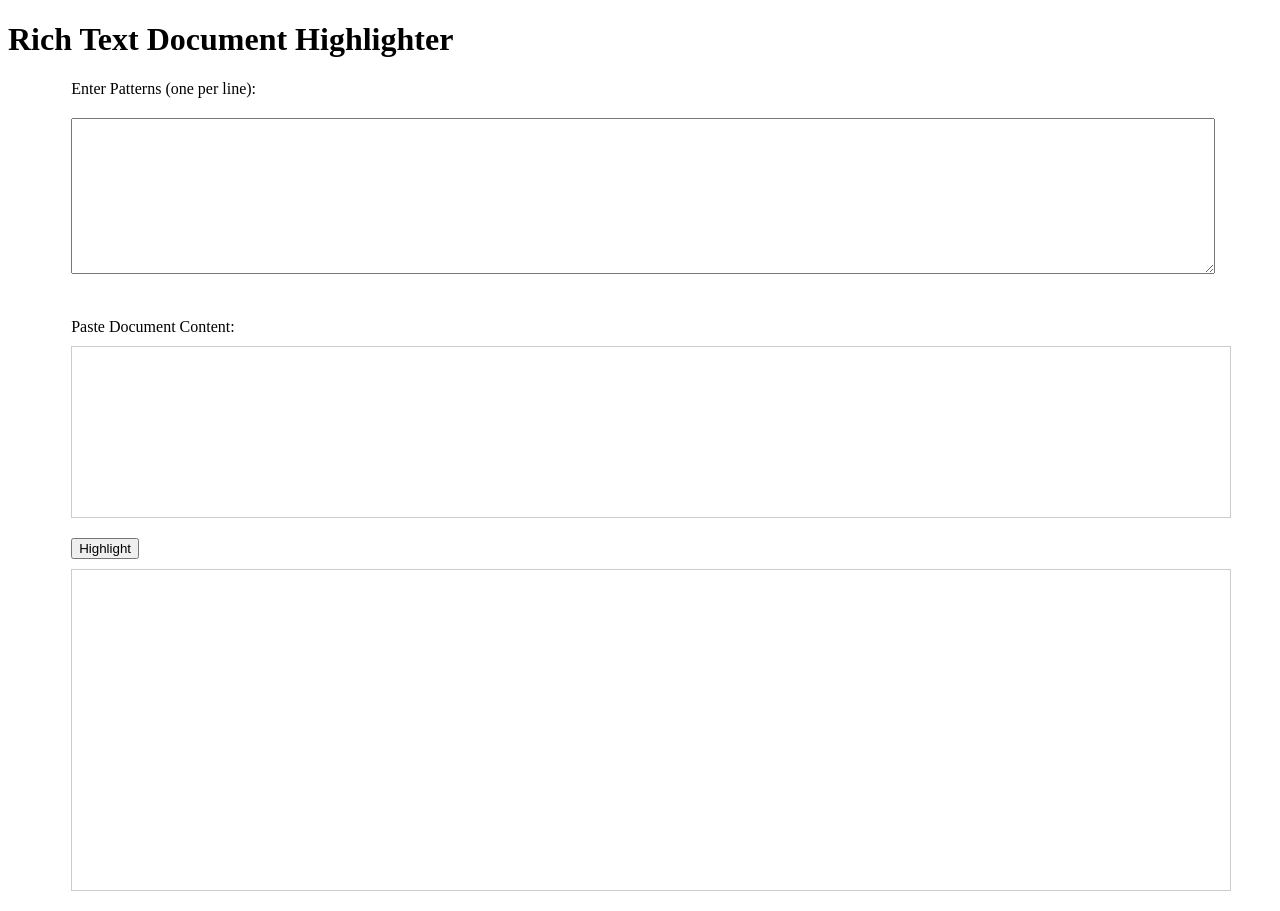
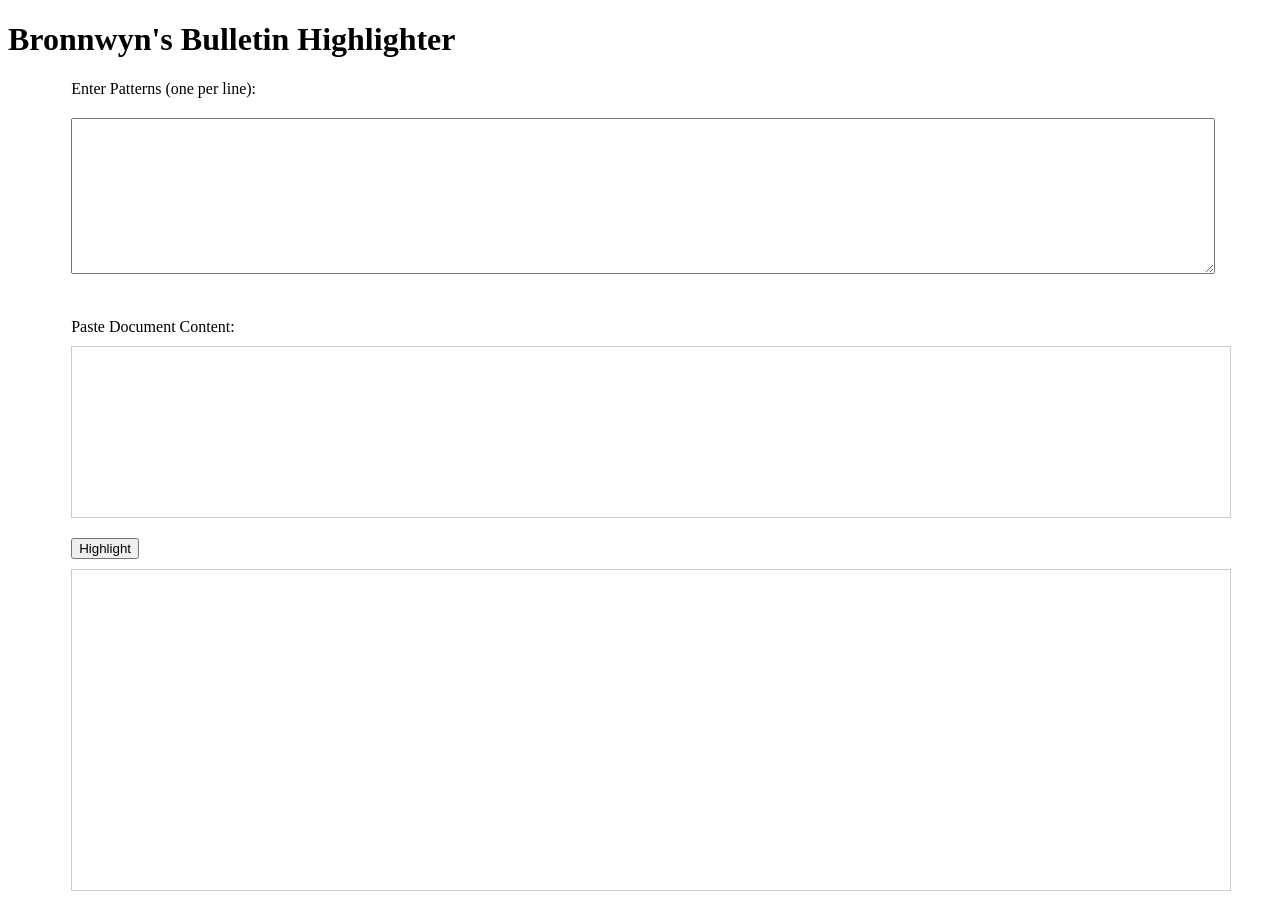
Before and after one commit to wizzardx/bronnwyn-bulletin-highlighter, a plain HTML site: page index.html in a window 1280 px wide. Drawn offline with Linux system fonts and the light colour scheme.

Commit message:
More text changes:

```diff
--- a/index.html
+++ b/index.html
@@ -2,7 +2,7 @@
 <html lang="en">
 <head>
 <meta charset="UTF-8">
-<title>Bulletin Document Highlighter</title>
+<title>Bronnwyn's Bulletin Highlighter</title>
 <style>
     .highlight {
         background-color: yellow;
@@ -33,7 +33,7 @@
 </style>
 </head>
 <body>
-<h1>Rich Text Document Highlighter</h1>
+<h1>Bronnwyn's Bulletin Highlighter</h1>
 <label for="patterns">Enter Patterns (one per line):</label>
 <textarea id="patterns"></textarea>
 <label for="document">Paste Document Content:</label>
```
